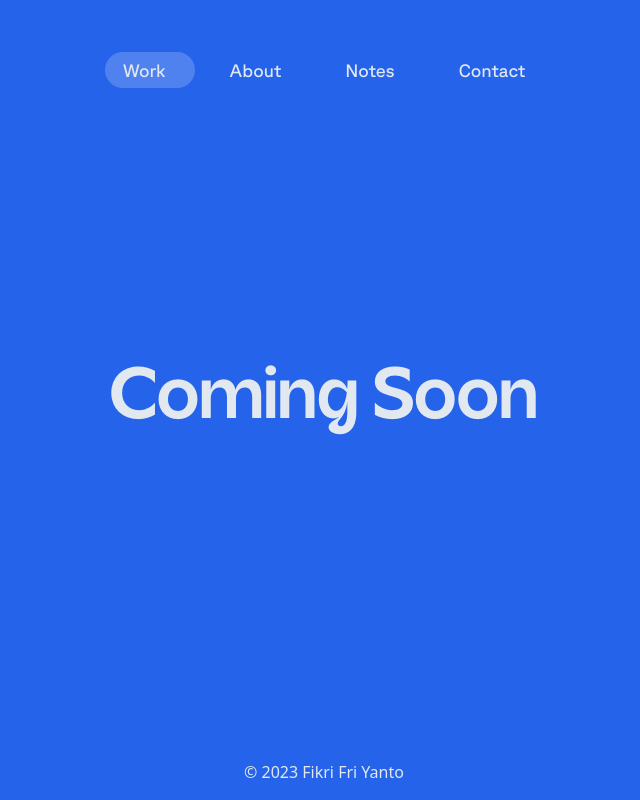
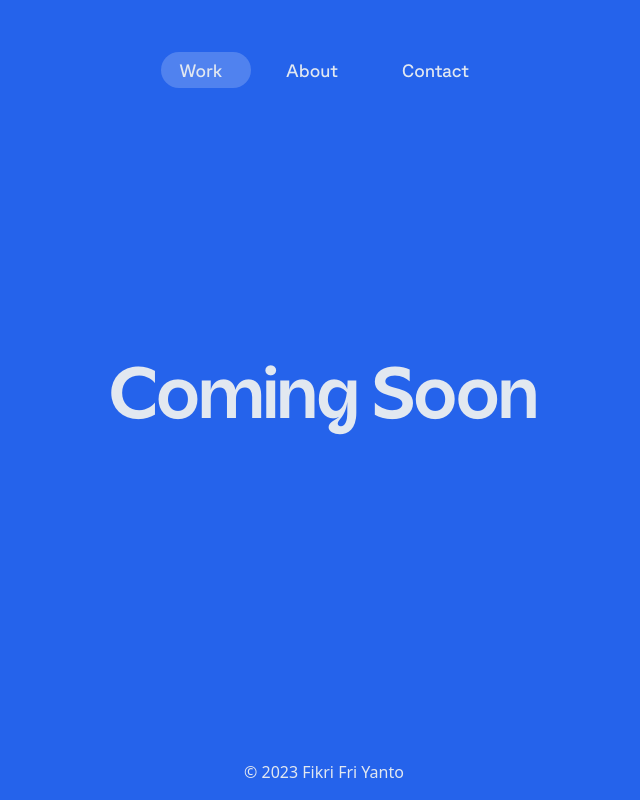
Before and after one commit to fikrifyanto/fikrifyanto.github.io, a Next.js app: page /about in a window 1280 px wide. Shown: the whole page, without its empty margins (316-956 px from the left). Built offline with nearby package versions, Linux system fonts and the light colour scheme; what tailwindcss-text-fill-stroke would draw is missing.

Commit message:
Update Header.tsx

```diff
--- a/components/layouts/Header.tsx
+++ b/components/layouts/Header.tsx
@@ -95,11 +95,6 @@ export default function Header() {
               </button>
             </li>
             <li>
-              <button onClick={setActive} data-route="/notes" className="px-4 md:px-6 py-1">
-                Notes
-              </button>
-            </li>
-            <li>
               <button onClick={setActive} data-route="/contact" className="px-4 md:px-6 py-1">
                 Contact
               </button>
```
